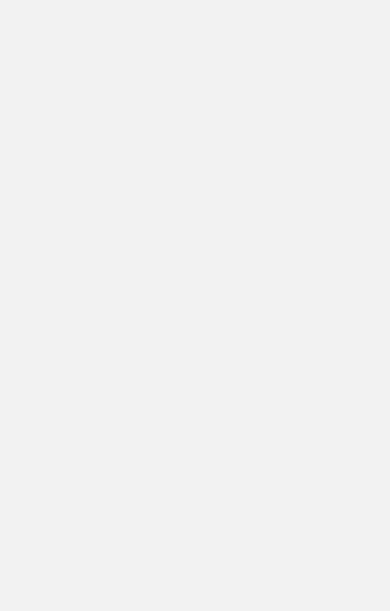
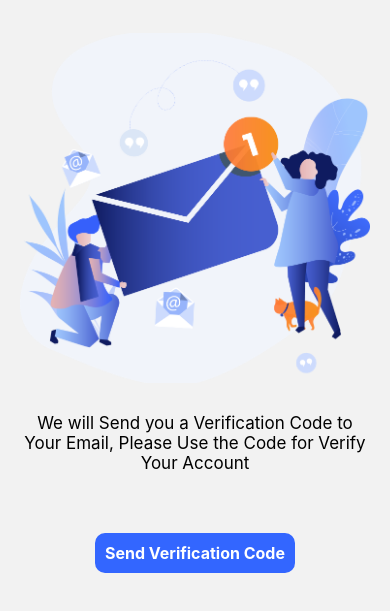
Before and after one commit to SandaruwanB/expo-app-project, a React Native app: screen /EmailVerify in a window 390 px wide. Shown: the part 119-730 px from the top of the page. Built offline with nearby package versions, Linux system fonts and the light colour scheme; no server answers.

Commit message:
email verification ui

```diff
--- a/components/AppNavigation.js
+++ b/components/AppNavigation.js
@@ -12,6 +12,7 @@ import Home from './Home'
 import Login from './Login'
 import Register from './Register'
 import EmailVerification from './EmailVerification'
+import FinalVerification from './FinalVerification'
 
 // common user
 import UserHome from './user/UserHome'
@@ -119,6 +120,7 @@ const AppNavigation = () => {
                 <Stack.Screen name='Login' component={Login} options={{headerShown : false}} />
                 <Stack.Screen name='Register' component={Register} options={{headerShown : false}} />
                 <Stack.Screen name='EmailVerify' component={EmailVerification} options={{headerShown : false}} />
+                <Stack.Screen name='FinalVerification' component={FinalVerification} options={{headerShown : false}} />
                 <Stack.Screen name='UsersPannel' component={UserBottomNav} options={{headerShown : false}} />
                 <Stack.Screen name='Messaging' component={Messaging} />
             </Stack.Navigator>
--- a/components/EmailVerification.jsx
+++ b/components/EmailVerification.jsx
@@ -1,14 +1,49 @@
 import React from 'react';
-import {View, StyleSheet, Text, Image} from 'react-native';
+import {View, StyleSheet, Text, Image, TouchableOpacity} from 'react-native';
+import { useNavigation } from '@react-navigation/core'
 
 const EmailVerification = () => {
+    const navigation = useNavigation();
+
     return (
-        <View>
-            <Image source={'../../assets/images/emailVerification.png'} />
+        <View style={styles.container}>
+            <Image style={styles.image} source={require('../assets/images/emailVerification.png')} />
+            <Text style={styles.heading}>We will Send you a Verification Code to Your Email, Please Use the Code for Verify Your Account</Text>
+            <TouchableOpacity style={styles.button} onPress={()=>navigation.navigate("FinalVerification")}>
+                <Text style={styles.btnText}>Send Verification Code</Text>
+            </TouchableOpacity>
         </View>
     );
 }
 
-const styles = StyleSheet.create({})
+const styles = StyleSheet.create({
+    container : {
+        flex : 1,
+        flexDirection : 'column',
+        justifyContent : 'center',
+        alignItems : 'center',
+    },
+    image : {
+        width : 350,
+        height : 350,
+    },
+    heading : {
+        paddingHorizontal : 18,
+        textAlign : 'center',
+        fontSize : 17,
+        marginTop : 30,
+    },
+    button : {
+        marginTop : 60,
+        backgroundColor : '#3366FF',
+        padding : 10,
+        borderRadius : 10,
+    },
+    btnText : {
+        color : '#ffffff',
+        fontSize : 16,
+        fontWeight : 'bold',
+    }
+})
 
 export default EmailVerification;
--- /dev/null
+++ b/components/FinalVerification.jsx
@@ -0,0 +1,58 @@
+import React from 'react';
+import {View, StyleSheet, Image, Text, TextInput, TouchableOpacity} from 'react-native';
+
+const FinalVerification = () => {
+    return (
+        <View style={styles.container}>
+            <Image style={styles.image} source={require('../assets/images/emailVerifyToken.png')} />
+            <Text style={styles.text}>We send a VerificationCode to Your Email. Check Your Email and Enter it to Verify your Account</Text>
+            <TextInput  style={styles.input} placeholder='Verification Code'/>
+            <TouchableOpacity style={styles.button}>
+                <Text style={styles.btnText}>Done</Text>
+            </TouchableOpacity>
+        </View>
+    );
+}
+
+const styles = StyleSheet.create({
+    container : {
+        flex : 1,
+        justifyContent : 'center',
+        alignItems : 'center',
+        marginHorizontal : 20,
+        flexDirection : 'column',
+    },
+    image : {
+        width : 400,
+        height : 350,
+    },
+    text : {
+        textAlign : "center",
+        fontSize : 17,
+    },
+    input : {
+        width : '80%',
+        marginTop : 30,
+        padding : 10,
+        paddingLeft : 15,
+        fontSize : 16,
+        backgroundColor : '#E4E9F2',
+        borderRadius : 5,
+    },
+    button : {
+        marginTop : 30,
+        backgroundColor : '#3366FF',
+        borderRadius : 10,
+        paddingLeft : 20,
+        paddingRight : 20,
+        paddingTop : 8,
+        paddingBottom : 8,
+    },
+    btnText : {
+        color : '#ffffff',
+        fontSize : 16,
+        fontWeight : 'bold',
+    }
+})
+
+export default FinalVerification;
```
Also changed, not shown: assets/images/emailVerifyToken.png (added).
